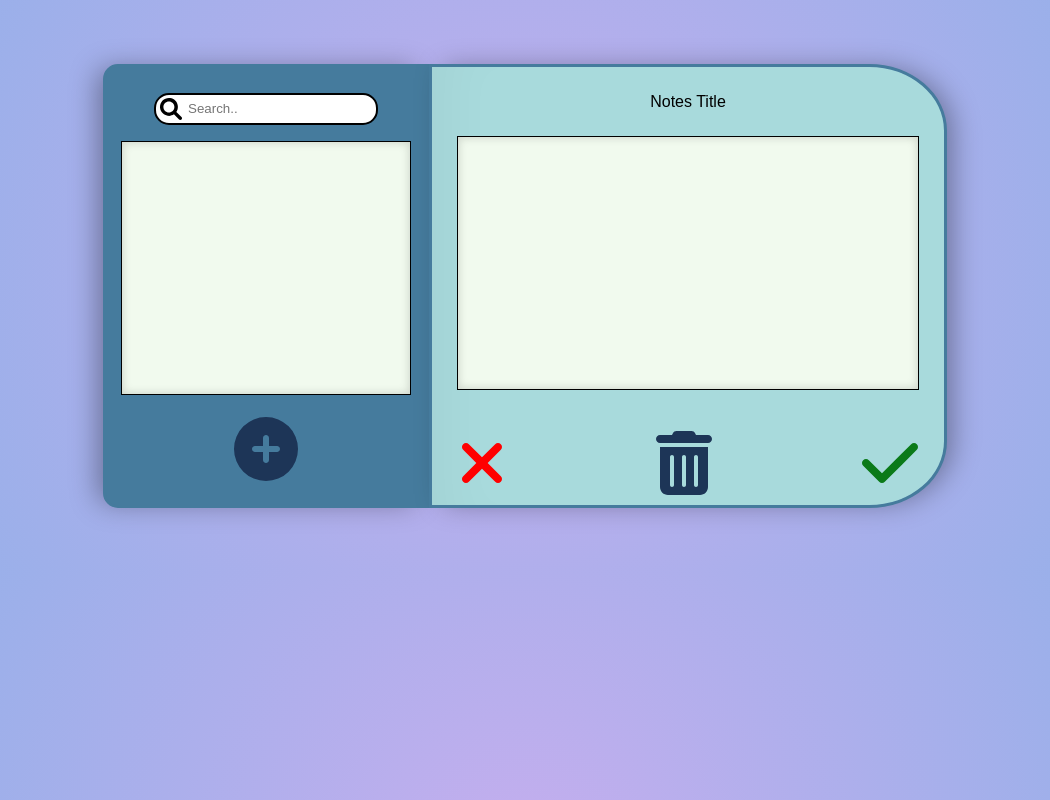
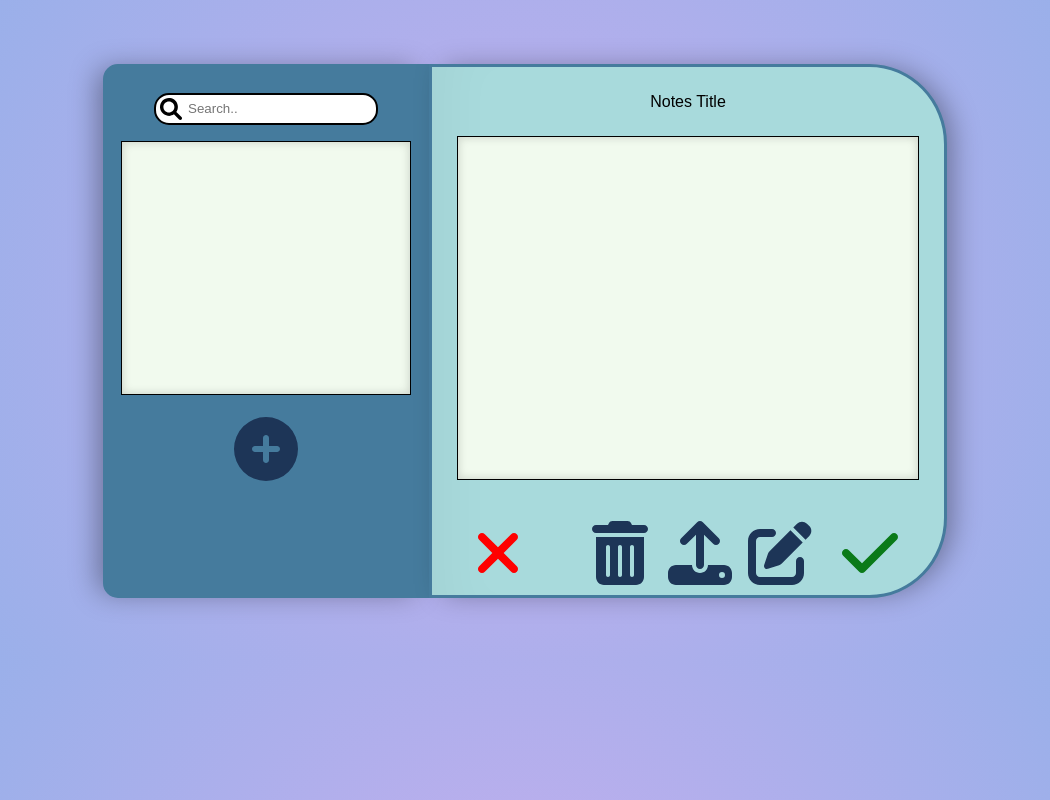
Before and after one commit to tomsdruvas/NotesApp, a React (Create React App) app in the folder client/: page / in a window 1280 px wide. Shown: the whole page, without its empty margins (115-1165 px from the left). Built offline with nearby package versions, Linux system fonts and the light colour scheme.

Commit message:
added upload icon and edit icon

```diff
--- a/client/src/containers/MainContainer.js
+++ b/client/src/containers/MainContainer.js
@@ -5,6 +5,10 @@ import { faPlusCircle} from '@fortawesome/free-solid-svg-icons'
 import {faTrashCan} from '@fortawesome/free-solid-svg-icons'
 import {faXmark} from '@fortawesome/free-solid-svg-icons'
 import {faCheck} from '@fortawesome/free-solid-svg-icons'
+import {faUpload} from '@fortawesome/free-solid-svg-icons'
+import {faPenToSquare} from '@fortawesome/free-solid-svg-icons'
+
+
 
 
 
@@ -57,11 +61,25 @@ const MainContainer = () => {
   <br />
   <br />
   <br />
+  <br />
+  <br />
+  <br />
+  <br />
+  <br />
+
 
     </div>
     <FontAwesomeIcon icon={faXmark} size="4x" className="addXmark"/>
     <FontAwesomeIcon icon={faTrashCan} size="4x" className="deleteIcon"/>
+    <FontAwesomeIcon icon={faUpload} size="4x" className="uploadIcon"/>
     <FontAwesomeIcon icon={faCheck} size="4x" className="checkIcon"/>
+    <FontAwesomeIcon icon={faPenToSquare} size="4x" className="editIcon"/>
+
+
+
+
+
+
 
 
 
--- a/client/src/styles/Style.css
+++ b/client/src/styles/Style.css
@@ -82,7 +82,7 @@
     color: #ff0000;
     position: relative;
     bottom: 10px;
-    right: 150px;
+    right: 70px;
 }
 
 .addXmark :hover{
@@ -101,8 +101,7 @@
 }
 
 .deleteIcon :hover{
-    color: #082752;
-    border: 2px solid black;
+    opacity: 50%;
     cursor: pointer;
 }
 
@@ -110,12 +109,37 @@
     color: #0a7a19;
     position: relative;
     bottom: 10px;
-    left: 150px;
+    left: 130px;
 
 }
 
 .checkIcon :hover{
     color: #06791588;
-    border: 2px solid black;
     cursor: pointer;
 }
+
+.uploadIcon{
+    color: #1D3557;
+    position: relative;
+    bottom: 10px;
+    left: 20px;
+
+}
+
+.uploadIcon :hover{
+    opacity: 50%;
+    cursor: pointer;
+}
+
+.editIcon{
+    color: #1D3557;
+    position: relative;
+    bottom: 10px;
+    right: 20px
+
+}
+
+.editIcon :hover{
+    opacity: 50%;
+    cursor: pointer;
+}
```
